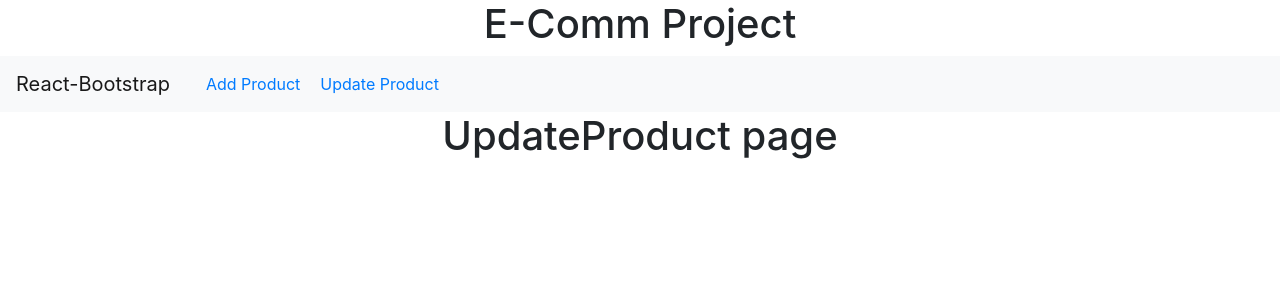
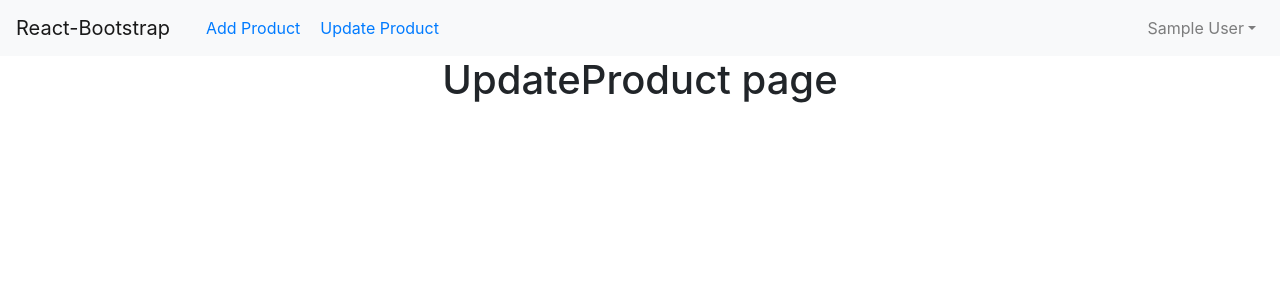
Before and after one commit to pankajatgithub/react_eComm_dashboard, a React (Create React App) app: page /update in a window 1280 px wide. Shown: the top 300 px of the page. Built offline with nearby package versions, Linux system fonts and the light colour scheme; sample sign-in values are in the browser's storage.

Commit message:
Logout functionality

```diff
--- a/src/App.js
+++ b/src/App.js
@@ -13,10 +13,7 @@
   return (
     <div className="App">
       <BrowserRouter>
-
-        <h1>E-Comm Project</h1>
-
-        <Route path="/login">
+       <Route path="/login">
           <Login />
         </Route>
 
--- a/src/header.js
+++ b/src/header.js
@@ -1,9 +1,19 @@
 
 import {Navbar,NavDropdown,Nav} from 'react-bootstrap'
-import {Link} from 'react-router-dom';
+import {Link,useHistory} from 'react-router-dom';
 
 
 function  Header(){
+
+  const user= JSON.parse( localStorage.getItem('user-info'));
+  const history=useHistory();
+  console.log(user);
+
+function logout(){
+  localStorage.clear();
+  history.push("/register");
+}
+
     return (
         <Navbar bg="light" expand="lg">
   <Navbar.Brand href="#home">React-Bootstrap</Navbar.Brand>
@@ -23,12 +33,19 @@
 
         </>
       }
+    </Nav>
+    {
+    localStorage.getItem("user-info")?
+    <Nav>
+      {/* if user and user name both present */}
+      <NavDropdown title={user && user.name}>
+        <NavDropdown.Item onClick={logout}>Logout</NavDropdown.Item>
+        <NavDropdown.Item>Profile</NavDropdown.Item>
+      </NavDropdown>
+    </Nav>
+    : null
+    }
 
-
-
-
-
-    </Nav>
 
   </Navbar.Collapse>
 </Navbar>
```
